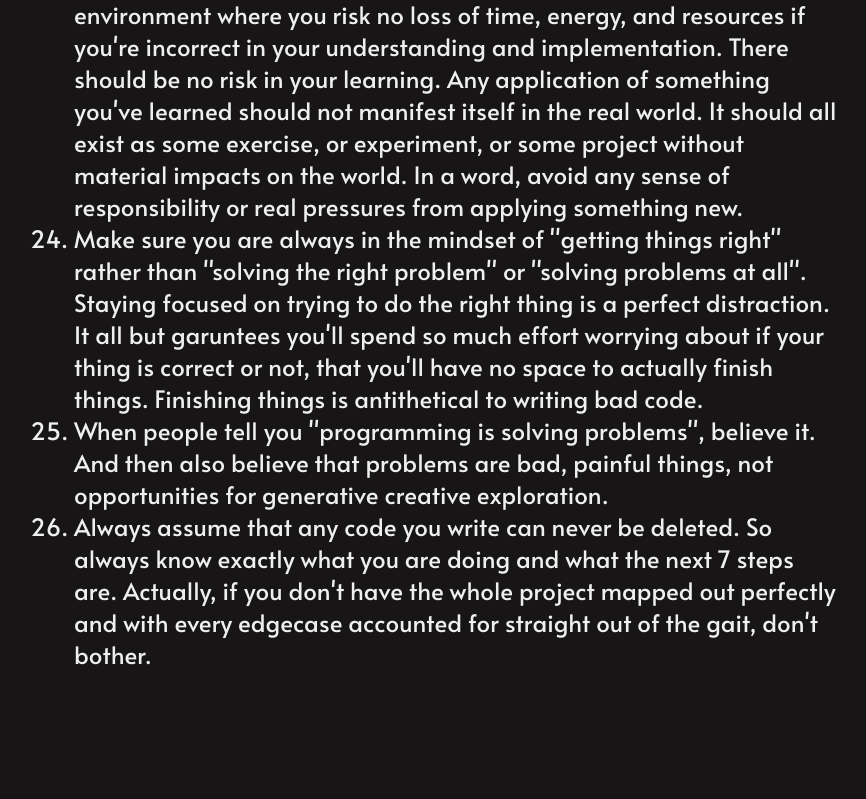
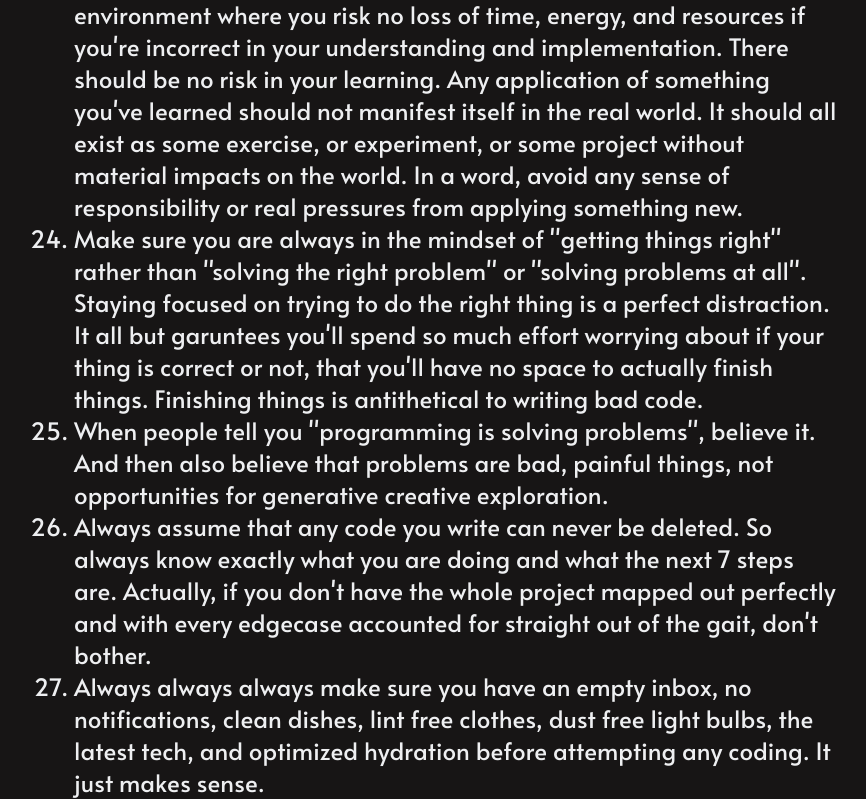
Before and after one commit to rfloarea/treeroe, a plain HTML site: page write_bad_code/index.html in a window 1280 px wide. Shown: the part 4153-4952 px from the top of the page, without its empty margins (182-1048 px from the left). Before the commit the page ends 4824 px from the top, so only its background shows below. Drawn offline with Linux system fonts and the light colour scheme.

Commit message:
add another

```diff
--- a/write_bad_code/index.html
+++ b/write_bad_code/index.html
@@ -52,6 +52,7 @@
             <li>Make sure you are always in the mindset of "getting things right" rather than "solving the right problem" or "solving problems at all". Staying focused on trying to do the right thing is a perfect distraction. It all but garuntees you'll spend so much effort worrying about if your thing is correct or not, that you'll have no space to actually finish things. Finishing things is antithetical to writing bad code.</li>
             <li>When people tell you "programming is solving problems", believe it. And then also believe that problems are bad, painful things, not opportunities for generative creative exploration.</li>
             <li>Always assume that any code you write can never be deleted. So always know exactly what you are doing and what the next 7 steps are. Actually, if you don't have the whole project mapped out perfectly and with every edgecase accounted for straight out of the gait, don't bother.</li>
+            <li>Always always always make sure you have an empty inbox, no notifications, clean dishes, lint free clothes, dust free light bulbs, the latest tech, and optimized hydration before attempting any coding. It just makes sense.</li>
         </ol>
     </main>
 
```
